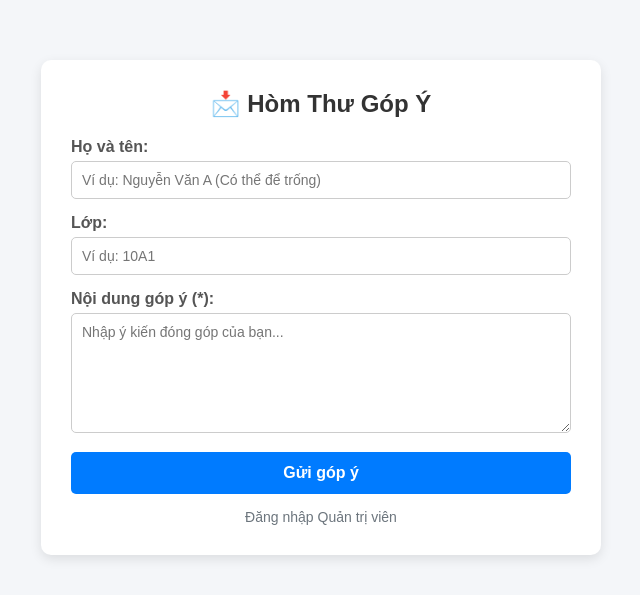
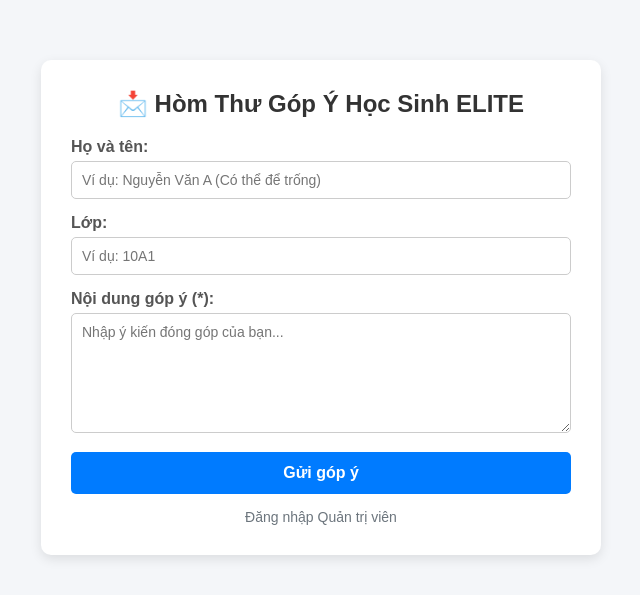
Before and after one commit to xiangkaiwen110608-blip/WedHocSinh, a Flask app: page / in a window 1280 px wide. Shown: the top 595 px of the page, without its empty margins (319-959 px from the left). Run offline with Flask 3, Linux system fonts and the light colour scheme.

Commit message:
Update index.html

```diff
--- a/templates/index.html
+++ b/templates/index.html
@@ -45,7 +45,7 @@
 </head>
 <body>
     <div class="container">
-        <h2>📩 Hòm Thư Góp Ý</h2>
+        <h2>📩 Hòm Thư Góp Ý Học Sinh ELITE</h2>
 
         <!-- Thông báo từ Flask -->
         {% with messages = get_flashed_messages(with_categories=true) %}
```
